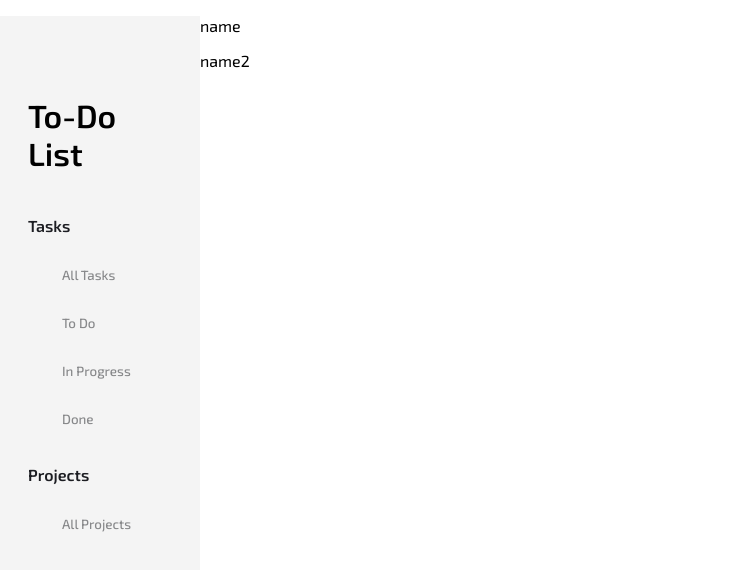
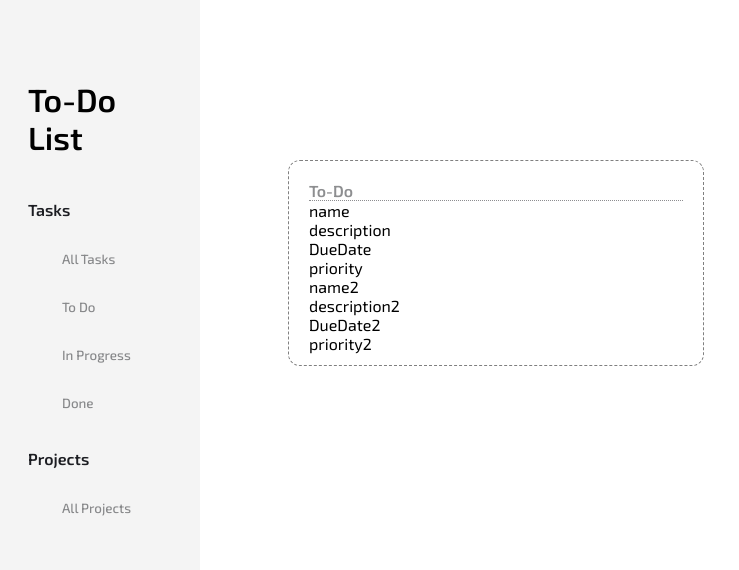
Before and after one commit to Dbeee-Acharya/to-do-list, a website built with webpack: page src/index.html in a window 1280 px wide. Shown: the whole page, without its empty margins (0-739 px from the left). Built offline with nearby package versions, Linux system fonts and the light colour scheme.

Commit message:
Add style to to-do-column.

```diff
--- a/src/index.js
+++ b/src/index.js
@@ -2,6 +2,7 @@ import "./style.css";
 import { createNewTask, addTaskToList } from "./controller/taskManagement.js";
 import { updateAllTasksView } from "./view/updateTasksPage.js";
 
+localStorage.clear();
 let testTask = createNewTask(
   "name",
   "description",
@@ -22,6 +23,7 @@ testTask = createNewTask(
   "status2",
   "parent2",
 );
+
 addTaskToList(testTask);
 
 updateAllTasksView();
--- a/src/style.css
+++ b/src/style.css
@@ -75,4 +75,21 @@ body {
 
 #main-section {
   margin-left: max(200px, 15%);
+  padding: 160px 64px 36px;
+  display: grid;
+  grid-template-columns: 440px 440px;
 }
+
+.to-do-column {
+  margin-left: 24px;
+  border: 1px dashed grey;
+  border-radius: 12px;
+  padding: 20px 20px 12px;
+}
+
+.to-do-column-heading {
+  font-weight: 600;
+  font-size: 16px;
+  color: var(--sidebar-unselected-tab);
+  border-bottom: 0.5px dotted var(--sidebar-unselected-tab);
+}
--- a/src/view/updateTasksPage.js
+++ b/src/view/updateTasksPage.js
@@ -7,14 +7,39 @@ const updateAllTasksView = () => {
   const mainSection = document.getElementById("main-section");
 
   const toDoColumn = document.createElement("div");
+  toDoColumn.classList.add("to-do-column");
+
+  const toDoColumnHeading = document.createElement("div");
+  toDoColumnHeading.classList.add("to-do-column-heading");
+  toDoColumnHeading.textContent = "To-Do";
+
+  toDoColumn.appendChild(toDoColumnHeading);
 
   listOfTasks.forEach((element) => {
-    let toDoColumnListValues = document.createElement("p");
-    toDoColumnListValues.innerHTML = element["taskName"];
+    const toDoCard = document.createElement("div");
+    toDoCard.classList.add("to-do-card");
 
-    console.log(element["taskName"]);
-    console.log(element);
-    toDoColumn.appendChild(toDoColumnListValues);
+    const taskTitle = document.createElement("div");
+    const taskDescription = document.createElement("div");
+    const taskDueDate = document.createElement("div");
+    const taskPriority = document.createElement("div");
+
+    taskTitle.classList.add("task-title");
+    taskDescription.classList.add("task-description");
+    taskDueDate.classList.add("task-due-date");
+    taskPriority.classList.add("task-priority");
+
+    taskTitle.textContent = element["taskName"];
+    taskDescription.textContent = element["taskDescription"];
+    taskDueDate.textContent = element["taskDueDate"];
+    taskPriority.textContent = element["taskPriority"];
+
+    toDoCard.appendChild(taskTitle);
+    toDoCard.appendChild(taskDescription);
+    toDoCard.appendChild(taskDueDate);
+    toDoCard.appendChild(taskPriority);
+
+    toDoColumn.appendChild(toDoCard);
   });
 
   mainSection.appendChild(toDoColumn);
```
